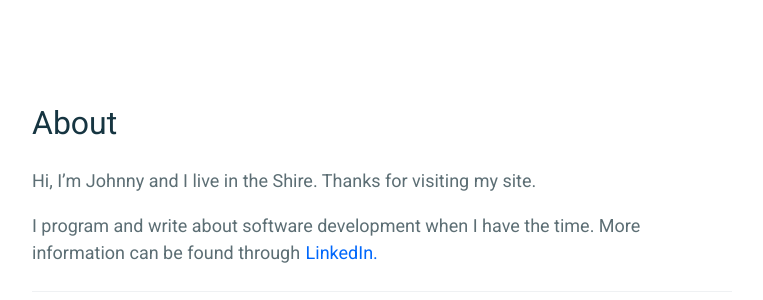
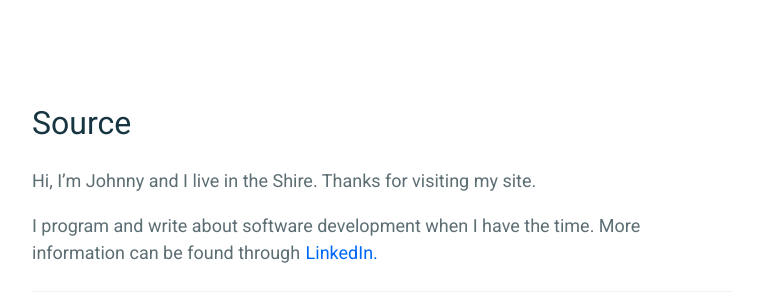
Before and after one commit to msnl/exll, a Jekyll site: the page built from _pages/about.md, in a window 1280 px wide. Shown: the part 190-490 px from the top of the page, without its empty margins (258-1021 px from the left). Built offline with Jekyll 4.4.1, drawn with Linux system fonts in a browser that asks for light colours.

Commit message:
Update about.md

```diff
--- a/_pages/about.md
+++ b/_pages/about.md
@@ -1,7 +1,7 @@
 ---
 layout: content
-title: About
-permalink: /about/
+title: Source
+permalink: /source/
 ---
 Hi, I'm Johnny and I live in the Shire. Thanks for visiting my site.
 
```
